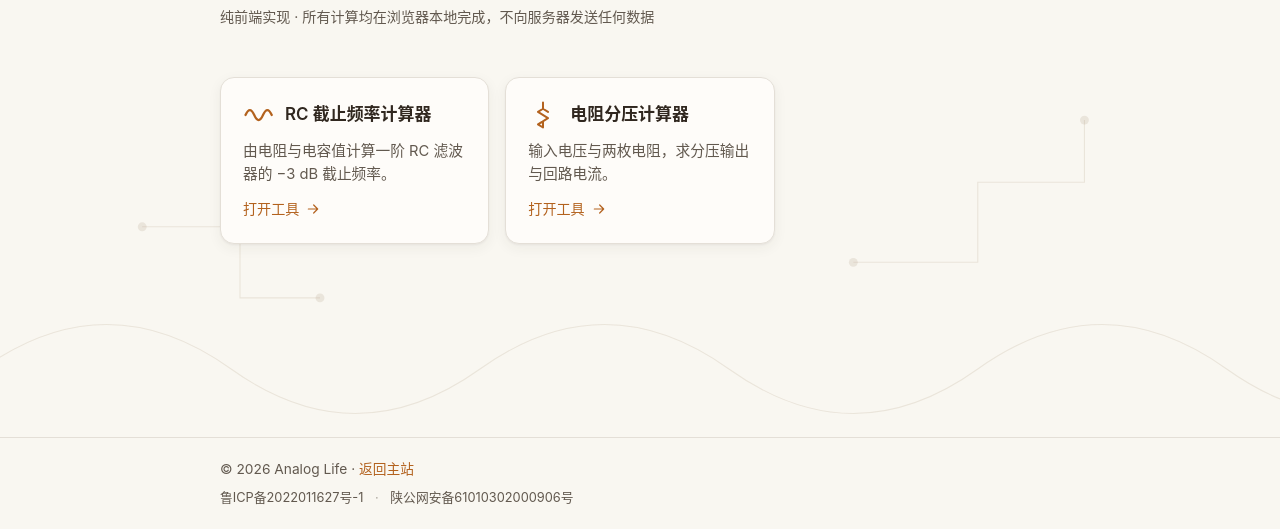
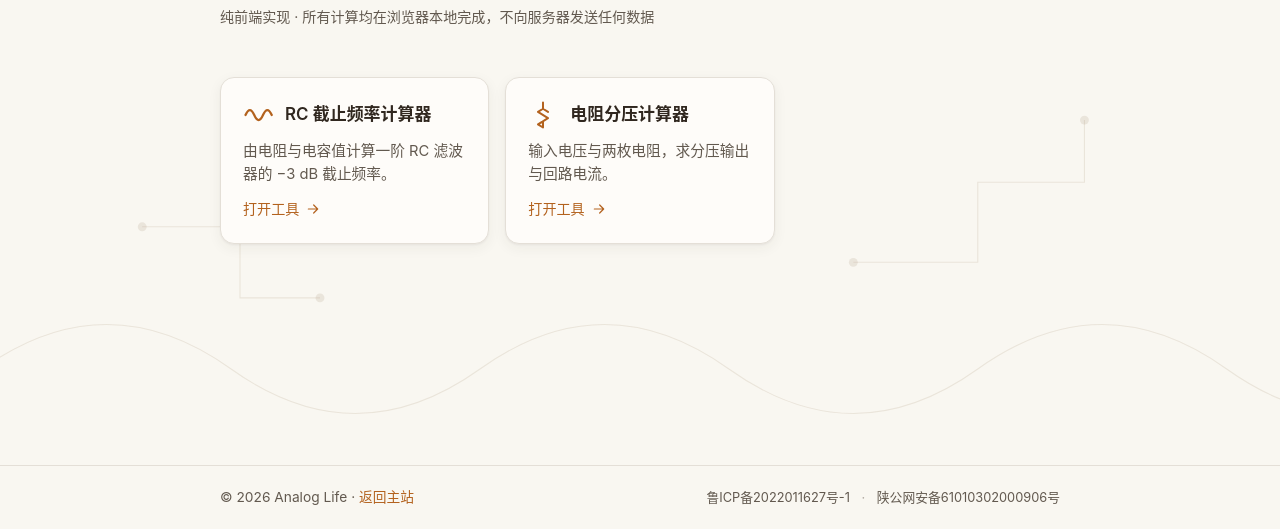
Before and after one commit to analog-life/analog-tools, a website: page app/index.html in a window 1280 px wide. Shown: the part 271-800 px from the top of the page. Drawn offline with Linux system fonts and the light colour scheme.

Commit message:
备案信息移至页脚版权同行右端
- 页脚改为 flex 两端布局，备案链接靠右
- 窄屏自动换行堆叠，不影响移动端

```diff
--- a/app/assets/css/style.css
+++ b/app/assets/css/style.css
@@ -250,10 +250,20 @@ main { flex: 1; }
   font-size: 0.86rem;
   color: var(--text-2);
 }
+.site-footer .wrap {
+  display: flex;
+  justify-content: space-between;
+  align-items: baseline;
+  flex-wrap: wrap;
+  column-gap: 24px;
+  row-gap: 4px;
+}
 
 .beian {
-  margin-top: 6px;
+  margin-top: 0;
+  margin-left: auto;
   font-size: 0.8rem;
+  text-align: right;
 }
 .beian a { color: var(--text-2); }
 .beian a:hover { color: var(--accent); }
```
